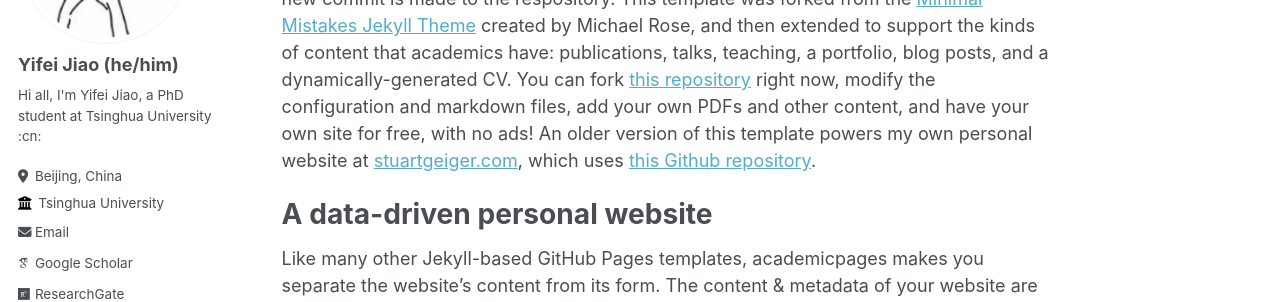
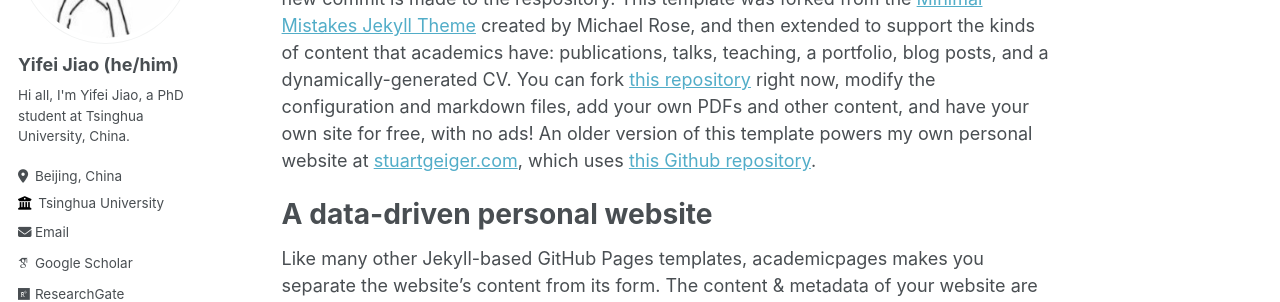
Before and after one commit to jiaoyf-thu/jiaoyf-thu.github.io, a Jekyll site: the page built from _pages/about.md, in a window 1280 px wide. Shown: the part 244-546 px from the top of the page. Built offline with Jekyll 4.4.1, drawn with Linux system fonts in a browser that asks for light colours; some web fonts are replaced.

Commit message:
Update _config.yml

```diff
--- a/_config.yml
+++ b/_config.yml
@@ -24,7 +24,7 @@ author:
   avatar           : "profile.png"
   name             : "Yifei Jiao (he/him)"
   pronouns         : # "he/him"
-  bio              : "Hi all, I'm Yifei Jiao, a PhD student at Tsinghua University :cn:"
+  bio              : "Hi all, I'm Yifei Jiao, a PhD student at Tsinghua University, China."
   location         : "Beijing, China"
   employer         : "Tsinghua University"
   uri              : # URL
```
